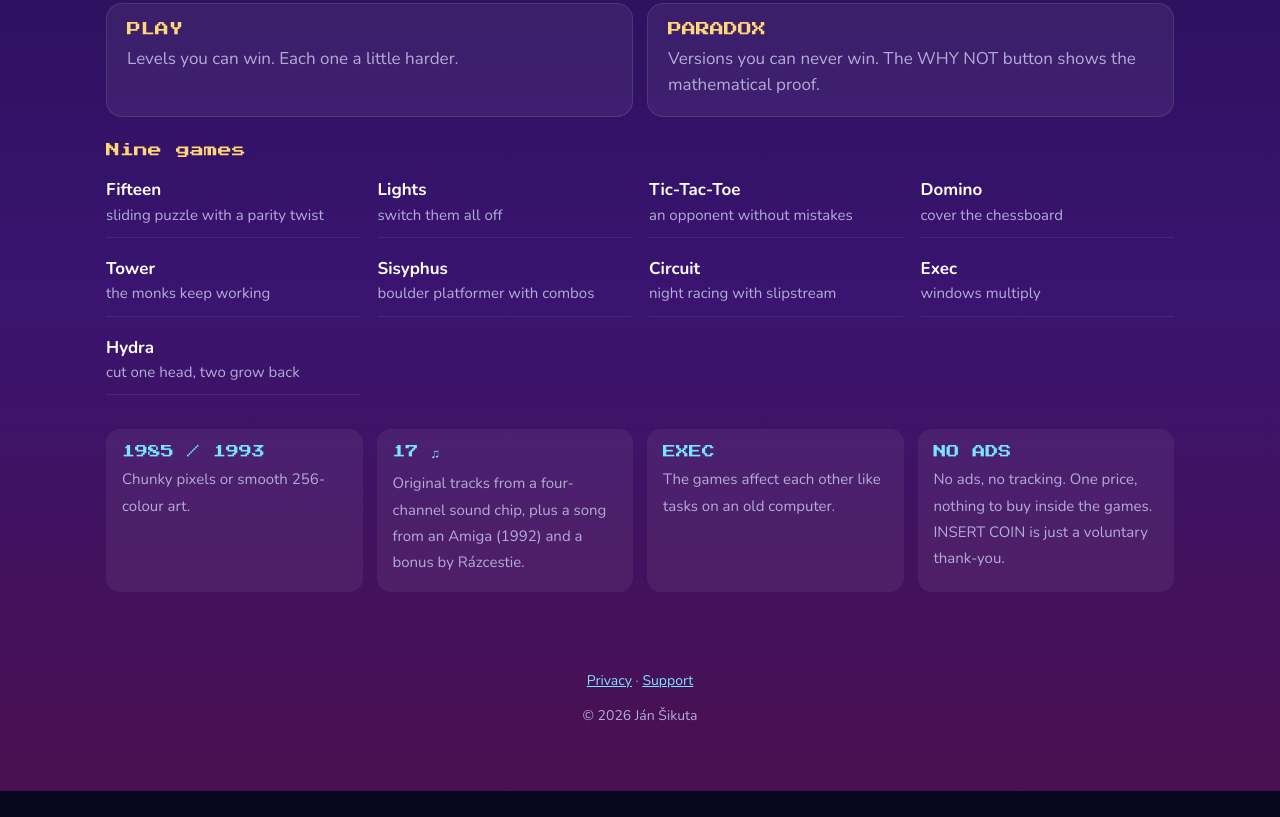
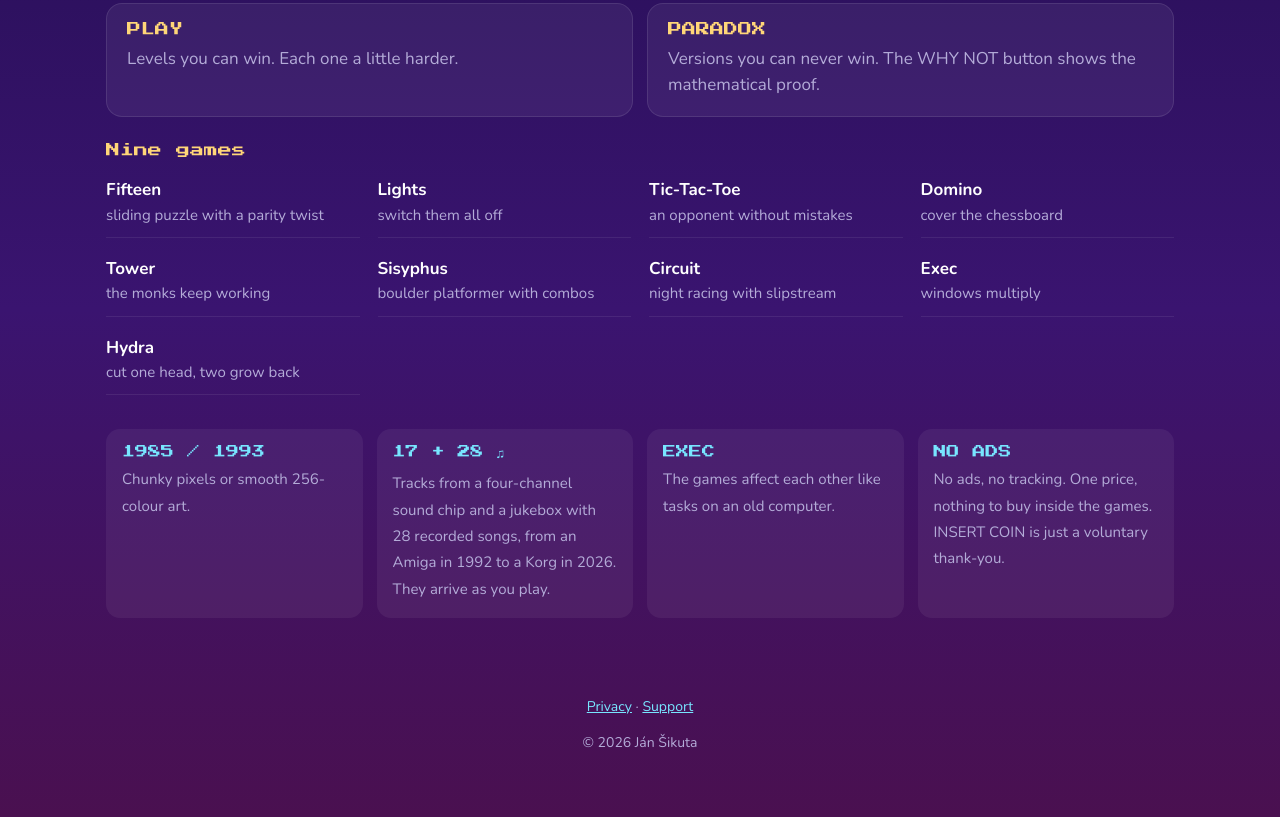
Before and after one commit to dzanino/just-play, a plain HTML site: page index.html in a window 1280 px wide. Shown: the part 1216-2033 px from the top of the page. Before the commit the page ends 2007 px from the top, so only its background shows below. Drawn offline with nearby package versions, Linux system fonts and the light colour scheme.

Commit message:
Jukebox: 28 recorded songs that arrive as you play

```diff
--- a/i18n.js
+++ b/i18n.js
@@ -6,7 +6,7 @@ const I18N = (() => {
       lead: "Deväť retro hier pre iPhone, iPad a Mac, Workbench s disketami, 12 vajíčok a tri kľúče k skrytej Diskete 2. Bez reklám, bez háčikov.",
       soon: "Čoskoro v App Store", m1h: "HRA", m1: "Úrovne, ktoré sa dajú vyhrať. Každá ďalšia je o kúsok ťažšia.",
       m2h: "PARADOX", m2: "Verzie, ktoré vyhrať nejde. Tlačidlo PREČO NIE ukáže matematický dôkaz.",
-      gh: "Deväť hier", f1: "Hrubé pixely alebo hladká 256-farebná grafika.", f2: "Originálne skladby zo štvorkanálového čipu, k tomu skladba z Amigy (1992) a bonus od Rázcestia.",
+      gh: "Deväť hier", f1: "Hrubé pixely alebo hladká 256-farebná grafika.", f2: "Skladby zo štvorkanálového čipu a jukebox s 28 nahranými skladbami od Amigy 1992 po Korg 2026. Pribúdajú hraním.",
       f3: "Hry sa ovplyvňujú navzájom ako úlohy na starom počítači.", f4h: "BEZ REKLÁM", f4: "Žiadne reklamy ani sledovanie. Jedna cena, v hrách nič nedokupuješ. Minca INSERT COIN je len dobrovoľné poďakovanie.",
       privacy: "Ochrana súkromia", support: "Podpora"
     },
@@ -15,7 +15,7 @@ const I18N = (() => {
       lead: "Nine retro games for iPhone, iPad and Mac, a Workbench full of floppies, 12 Easter eggs and three keys to the hidden Disk 2. No ads, no hooks.",
       soon: "Coming soon to the App Store", m1h: "PLAY", m1: "Levels you can win. Each one a little harder.",
       m2h: "PARADOX", m2: "Versions you can never win. The WHY NOT button shows the mathematical proof.",
-      gh: "Nine games", f1: "Chunky pixels or smooth 256-colour art.", f2: "Original tracks from a four-channel sound chip, plus a song from an Amiga (1992) and a bonus by Rázcestie.",
+      gh: "Nine games", f1: "Chunky pixels or smooth 256-colour art.", f2: "Tracks from a four-channel sound chip and a jukebox with 28 recorded songs, from an Amiga in 1992 to a Korg in 2026. They arrive as you play.",
       f3: "The games affect each other like tasks on an old computer.", f4h: "NO ADS", f4: "No ads, no tracking. One price, nothing to buy inside the games. INSERT COIN is just a voluntary thank-you.",
       privacy: "Privacy", support: "Support"
     },
@@ -24,7 +24,7 @@ const I18N = (() => {
       lead: "Dziewięć gier retro na iPhone'a, iPada i Maca, Workbench z dyskietkami, 12 jajek i trzy klucze do ukrytej Dyskietki 2. Bez reklam, bez haczyków.",
       soon: "Wkrótce w App Store", m1h: "GRA", m1: "Poziomy, które da się wygrać. Każdy trochę trudniejszy.",
       m2h: "PARADOKS", m2: "Wersje nie do wygrania. Przycisk DLACZEGO NIE pokazuje dowód matematyczny.",
-      gh: "Dziewięć gier", f1: "Grube piksele albo gładka grafika w 256 kolorach.", f2: "Oryginalne utwory z czterokanałowego układu, do tego utwór z Amigi (1992) i bonus od Rázcestie.",
+      gh: "Dziewięć gier", f1: "Grube piksele albo gładka grafika w 256 kolorach.", f2: "Utwory z czterokanałowego układu i szafa grająca z 28 nagranymi utworami, od Amigi w 1992 po Korga w 2026. Przybywają podczas gry.",
       f3: "Gry wpływają na siebie jak zadania na starym komputerze.", f4h: "BEZ REKLAM", f4: "Bez reklam i śledzenia. Jedna cena, w grach niczego nie dokupujesz. INSERT COIN to tylko dobrowolne podziękowanie.",
       privacy: "Prywatność", support: "Pomoc"
     },
@@ -33,7 +33,7 @@ const I18N = (() => {
       lead: "Neun Retro-Spiele für iPhone, iPad und Mac, eine Workbench voller Disketten, 12 Easter Eggs und drei Schlüssel zur versteckten Disk 2. Keine Werbung, keine Haken.",
       soon: "Bald im App Store", m1h: "SPIEL", m1: "Level, die man gewinnen kann. Jedes etwas schwerer.",
       m2h: "PARADOX", m2: "Versionen, die man nie gewinnt. WARUM NICHT zeigt den mathematischen Beweis.",
-      gh: "Neun Spiele", f1: "Grobe Pixel oder glatte 256-Farben-Grafik.", f2: "Originale Stücke aus einem Vierkanal-Soundchip, dazu ein Stück vom Amiga (1992) und ein Bonus von Rázcestie.",
+      gh: "Neun Spiele", f1: "Grobe Pixel oder glatte 256-Farben-Grafik.", f2: "Stücke aus einem Vierkanal-Soundchip und eine Jukebox mit 28 aufgenommenen Stücken, vom Amiga 1992 bis zum Korg 2026. Sie kommen beim Spielen dazu.",
       f3: "Die Spiele beeinflussen sich wie Tasks auf einem alten Computer.", f4h: "OHNE WERBUNG", f4: "Keine Werbung, kein Tracking. Ein Preis, in den Spielen gibt es nichts zu kaufen. INSERT COIN ist nur ein freiwilliges Dankeschön.",
       privacy: "Datenschutz", support: "Hilfe"
     }
--- a/index.html
+++ b/index.html
@@ -50,7 +50,7 @@
 
   <section class="feat">
     <div><b>1985 / 1993</b><span data-i18n="f1">Hrubé pixely alebo hladká 256-farebná grafika.</span></div>
-    <div><b>17 ♫</b><span data-i18n="f2">Originálne skladby zo štvorkanálového čipu, k tomu skladba z Amigy (1992) a bonus od Rázcestia.</span></div>
+    <div><b>17 + 28 ♫</b><span data-i18n="f2">Skladby zo štvorkanálového čipu a jukebox s 28 nahranými skladbami od Amigy 1992 po Korg 2026. Pribúdajú hraním.</span></div>
     <div><b>EXEC</b><span data-i18n="f3">Hry sa ovplyvňujú navzájom ako úlohy na starom počítači.</span></div>
     <div><b data-i18n="f4h">BEZ REKLÁM</b><span data-i18n="f4">Žiadne reklamy ani sledovanie. Jedna cena, v hrách nič nedokupuješ. Minca INSERT COIN je len dobrovoľné poďakovanie.</span></div>
   </section>
```
Also changed, not shown: support.html (+4 -4 lines).
